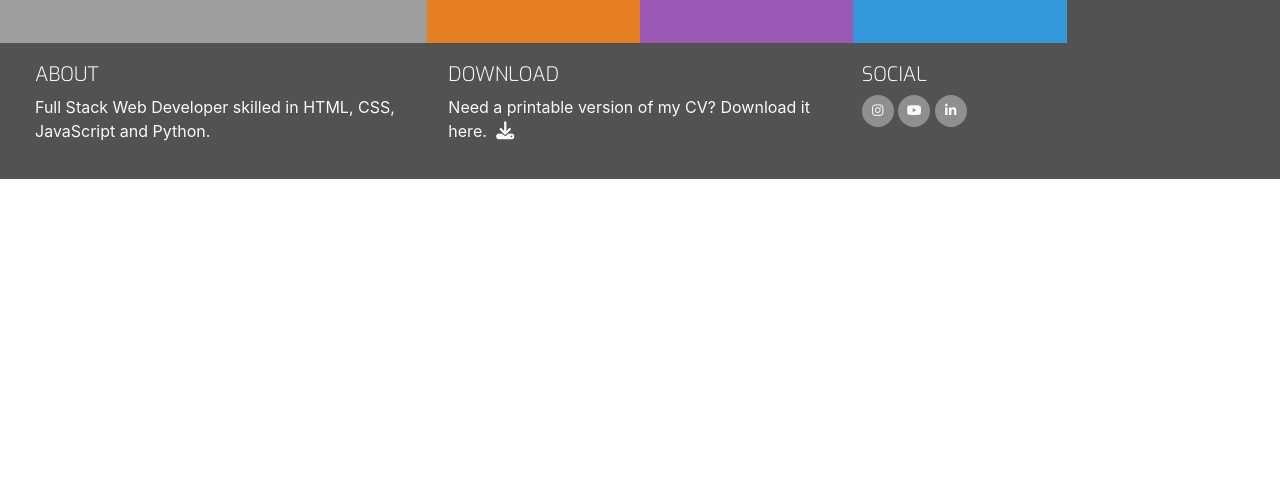
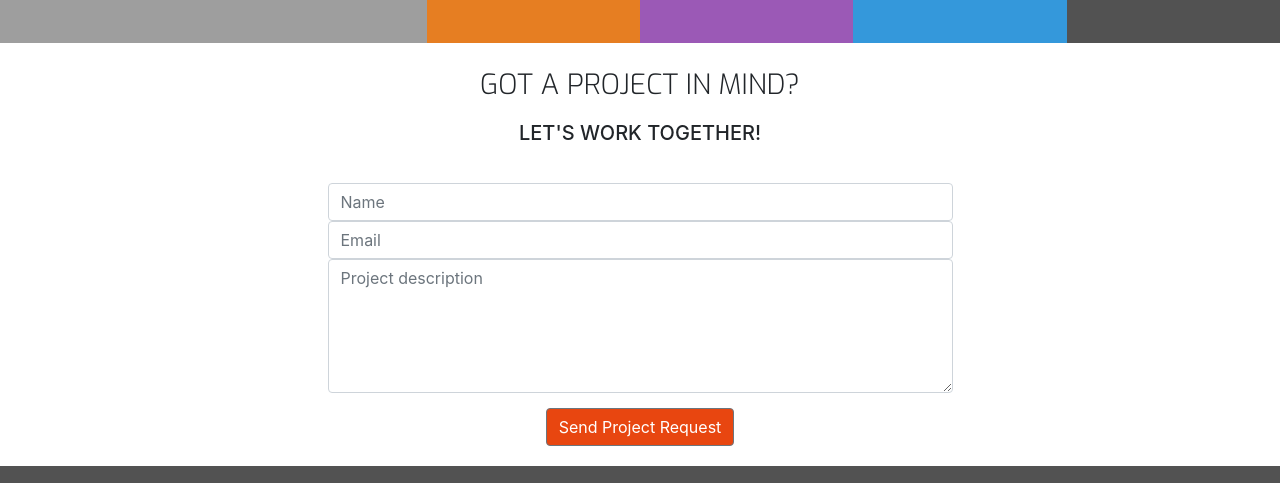
Before and after one commit to Tom-Ainsworth/bootstrap-resume, a plain HTML site: page contact.html in a window 1280 px wide. Shown: the part 326-809 px from the top of the page. Drawn offline with nearby package versions, Linux system fonts and the light colour scheme; grey boxes are pictures that could not be loaded.

Commit message:
Add contact form

```diff
--- a/assets/css/style.css
+++ b/assets/css/style.css
@@ -16,6 +16,11 @@
 
 .bg-color-workhistory {
     background-color: #9b59b6;
+}
+
+.bg-color-contact {
+    background-color: white;
+
 }
 
 .ui-menu-color-home {
@@ -333,3 +338,36 @@ footer {
 .history-items {
     margin-bottom: 30px;
 }
+
+/* ---------------------------------------------- Contact Form */
+
+.contact-heading {
+    font-family: "Exo", sans-serif;
+    font-weight: 300;
+    margin-top: 25px;
+    margin-bottom: 20px;
+}
+
+.center-form {
+    padding-top: 10px;
+    margin: 0 auto;
+    max-width: 70%;
+}
+
+button[type="submit"] {
+    margin-top: 15px;
+    margin-bottom: 20px;
+    columns: #fafafa;
+    background-color: #e84610;
+}
+
+/* ---------------------------------------------- Media Queries */
+
+@media (min-width: 992px) {
+    .center-form {
+        padding-top: 30px;
+        min-height: 240px;
+        margin: 0 auto;
+        max-width: 50%;
+    }
+}
--- a/contact.html
+++ b/contact.html
@@ -49,7 +49,27 @@
         </div>
     </header>
     <section>
+        <div class="container-fluid">
+            <div class="row bg-color-contact">
+                <div class="col">
+                    <h3 class="contact-heading uppercase text-center">Got a project in mind?</h3>
+                    <h5 class="uppercase text-center">Let's work together!</h5>
 
+                    <div class="center-form">
+                        <form>
+                            <input type="text" name="name" id="fullname" class="form-control" placeholder="Name" required>
+                            <input type="email" name="email" id="emailaddress" class="form-control" placeholder="Email" required>
+                            <textarea rows="5" name="projectsummary" id="projectsummary" class="form-control" placeholder="Project description" required></textarea>
+                            <div class="form-row text-center">
+                                <div class="col">
+                                    <button type="submit" class="btn btn-secondary">Send Project Request</button>
+                                </div>
+                            </div>
+                        </form>
+                    </div>
+                </div>
+            </div>
+        </div>
     </section>
     <footer class="container-fluid">
         <div id="footer-details" class="row">
```
